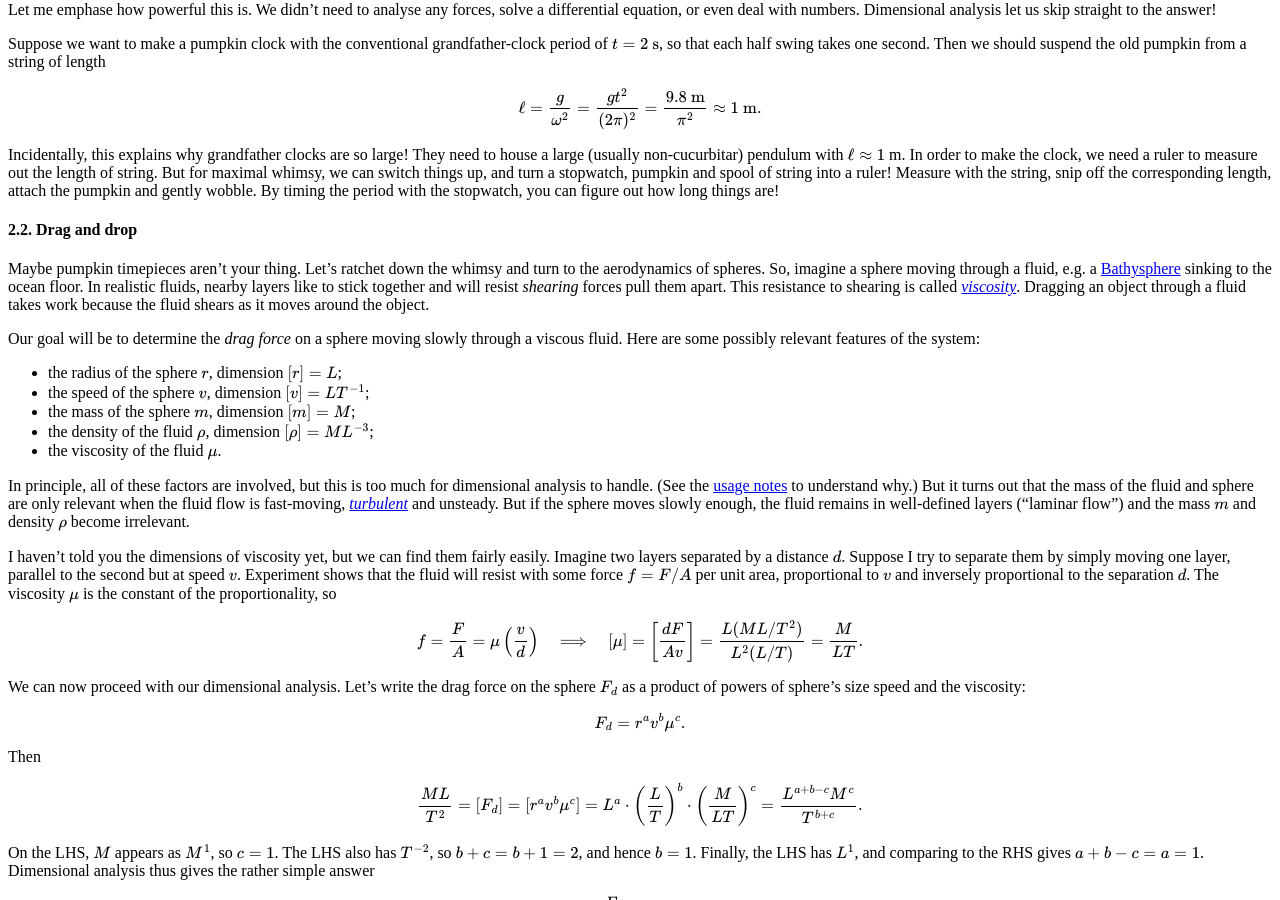
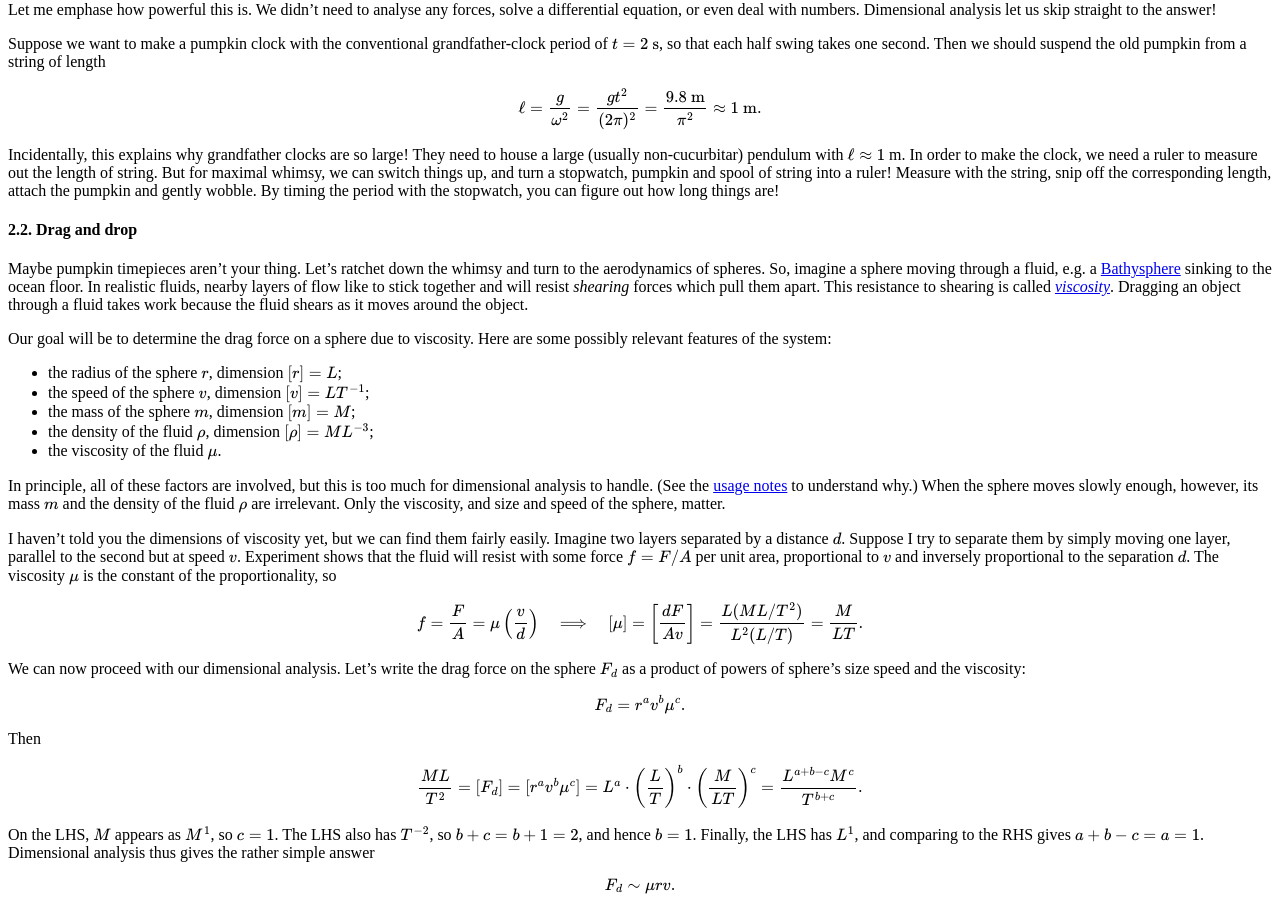
Before and after one commit to hapax/hapax.github.io, a Jekyll site: the page built from assets/simple-physics.md, in a window 1280 px wide and 900 px high, scrolled down 2234 px. Built offline with Jekyll 4.4.1, drawn with Linux system fonts in a browser that asks for light colours; our own code applies the rules of GitHub Pages for plain Markdown files; formulas are drawn with MathJax 3; a script that is not in the unit is left out; some of the changed text lies outside the part shown.

Commit message:
Update simple-physics.md

```diff
--- a/assets/simple-physics.md
+++ b/assets/simple-physics.md
@@ -215,13 +215,13 @@
 So, imagine a sphere moving through a fluid, e.g. a
 [Bathysphere](https://en.wikipedia.org/wiki/Bathysphere) sinking to
 the ocean floor.
-In realistic fluids, nearby layers like to stick together and will
-resist *shearing* forces pull them apart.
+In realistic fluids, nearby layers of flow like to stick together and will
+resist *shearing* forces which pull them apart.
 This resistance to shearing is called [*viscosity*](https://en.wikipedia.org/wiki/Viscosity).
 Dragging an object through a fluid takes work because the fluid shears as
 it moves around the object.
 
-Our goal will be to determine the *drag force* on a sphere moving slowly through a viscous fluid.
+Our goal will be to determine the drag force on a sphere due to viscosity.
 Here are some possibly relevant features of the system:
 - the radius of the sphere $r$, dimension $[r] = L$;
 - the speed of the sphere $v$, dimension $[v] = LT^{-1}$;
@@ -232,11 +232,9 @@
 In principle, all of these factors are involved, but this is too much
 for dimensional analysis to handle.
 (See the <a href="#sec-2-4">usage notes</a> to understand why.)
-But it turns out that the mass of the fluid and sphere are only
-relevant when the fluid flow is fast-moving, [*turbulent*](https://en.wikipedia.org/wiki/Turbulence) and unsteady.
-But if the sphere moves slowly enough, the fluid remains in
-well-defined layers ("laminar flow") and the mass $m$ and density
-$\rho$ become irrelevant.
+When the sphere moves slowly enough, however, its mass $m$ and the
+density of the fluid $\rho$ are irrelevant.
+Only the viscosity, and size and speed of the sphere, matter.
 
 I haven't told you the dimensions of viscosity yet, but we can find
 them fairly easily.
```
Also changed, not shown: other parts of assets/simple-physics.md (+2 -1 lines).
